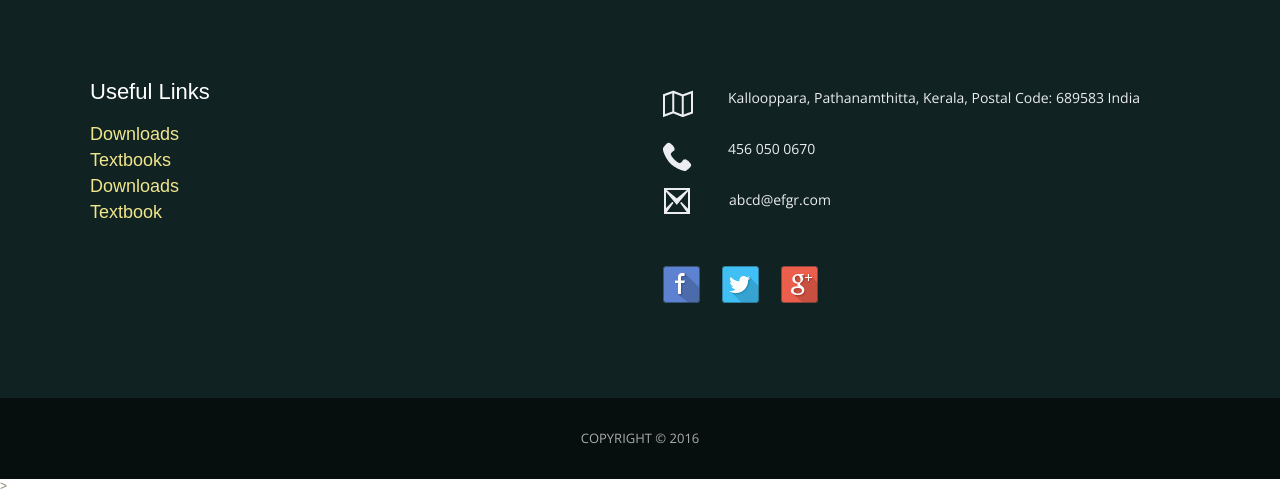
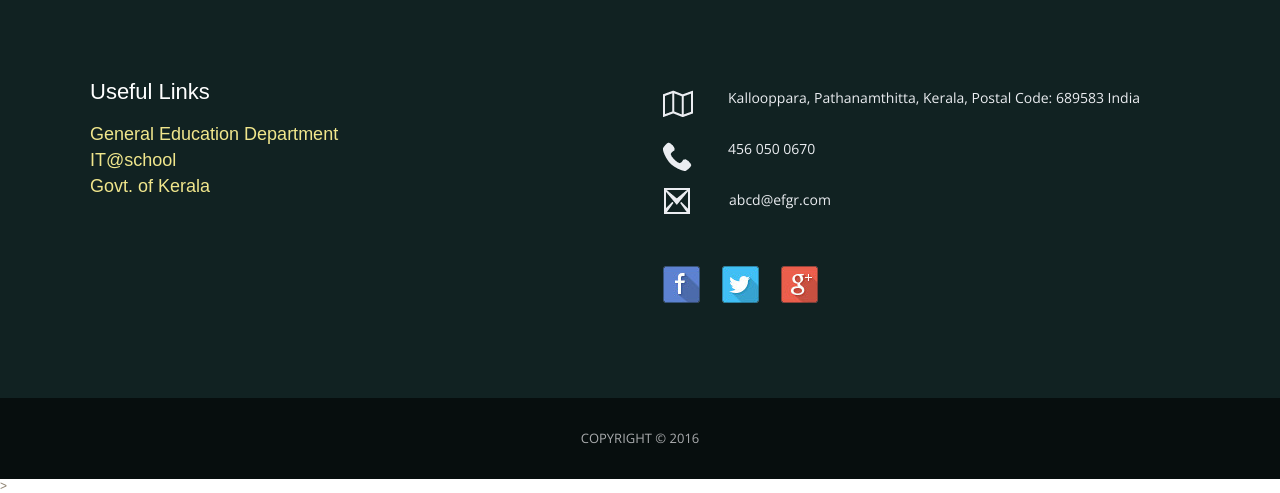
Before and after one commit to jophab/website-ghskallooppara, a plain HTML site: page index.html in a window 1280 px wide. Shown: the part 5341-5834 px from the top of the page. Drawn offline with nearby package versions, Linux system fonts and the light colour scheme; some packages are replaced by stand-ins of ours.

Commit message:
Update index.html

```diff
--- a/index.html
+++ b/index.html
@@ -548,10 +548,10 @@
                         <!-- \\ Begin Left Side \\ -->
                         <div class="Leftside">
                             <h1>Useful Links<h1>
-                            <a href="#">Downloads</a><br>
-                             <a href="#">Textbooks</a><br>
-                            <a href="#">Downloads</a><br>
-                             <a href="#">Textbook</a>
+                            <a href="http://www.education.kerala.gov.in/">General Education Department</a><br>
+                             <a href="https://www.itschool.gov.in/">IT@school</a><br>
+                            <a href="https://kerala.gov.in/">Govt. of Kerala</a><br>
+
                         </div>
                         <!-- // End Left Side // -->
                         <!-- \\ Begin Right Side \\ -->
```
